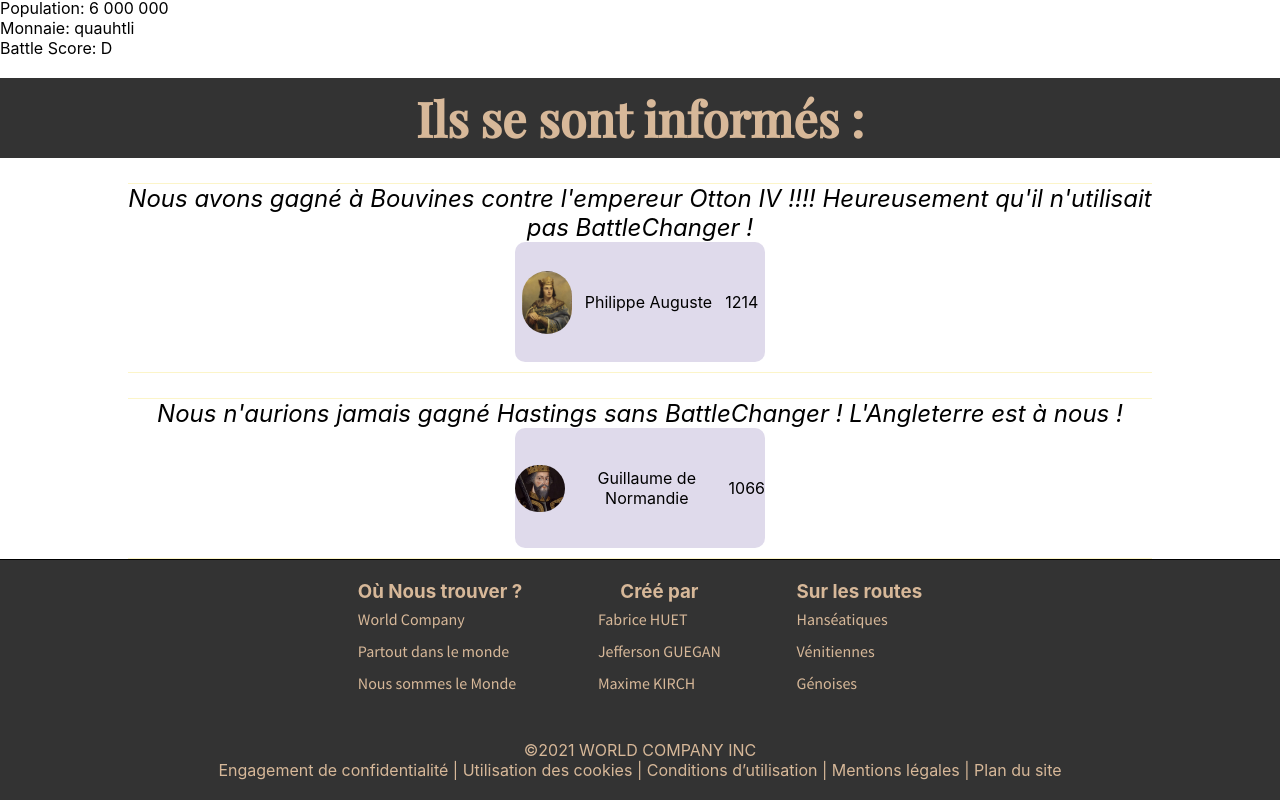
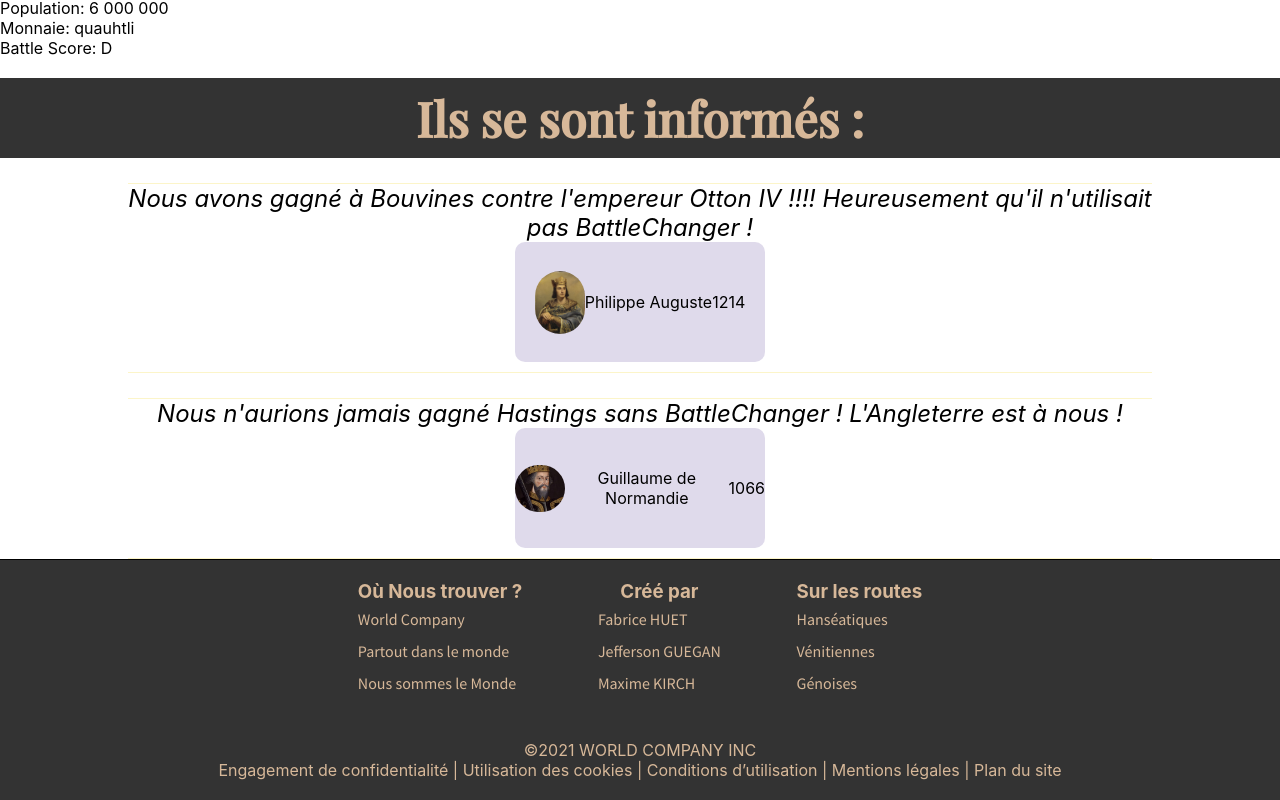
Before and after one commit to MaximeKirch/Worldcompany, a React (Create React App) app: page / in a window 1280 px wide. Shown: the part 1658-2458 px from the top of the page. Built offline with nearby package versions, Linux system fonts and the light colour scheme; no server answers; a web font is replaced by a local one.

Commit message:
Update App.css

```diff
--- a/src/App.css
+++ b/src/App.css
@@ -402,7 +402,7 @@
     height: 100px;
     padding: 10px 0px;
     border-radius: 10px;
-    justify-content: space-around;
+    justify-content: center;
     background: rgba(175,164,206,0.4);
   }
 
```
